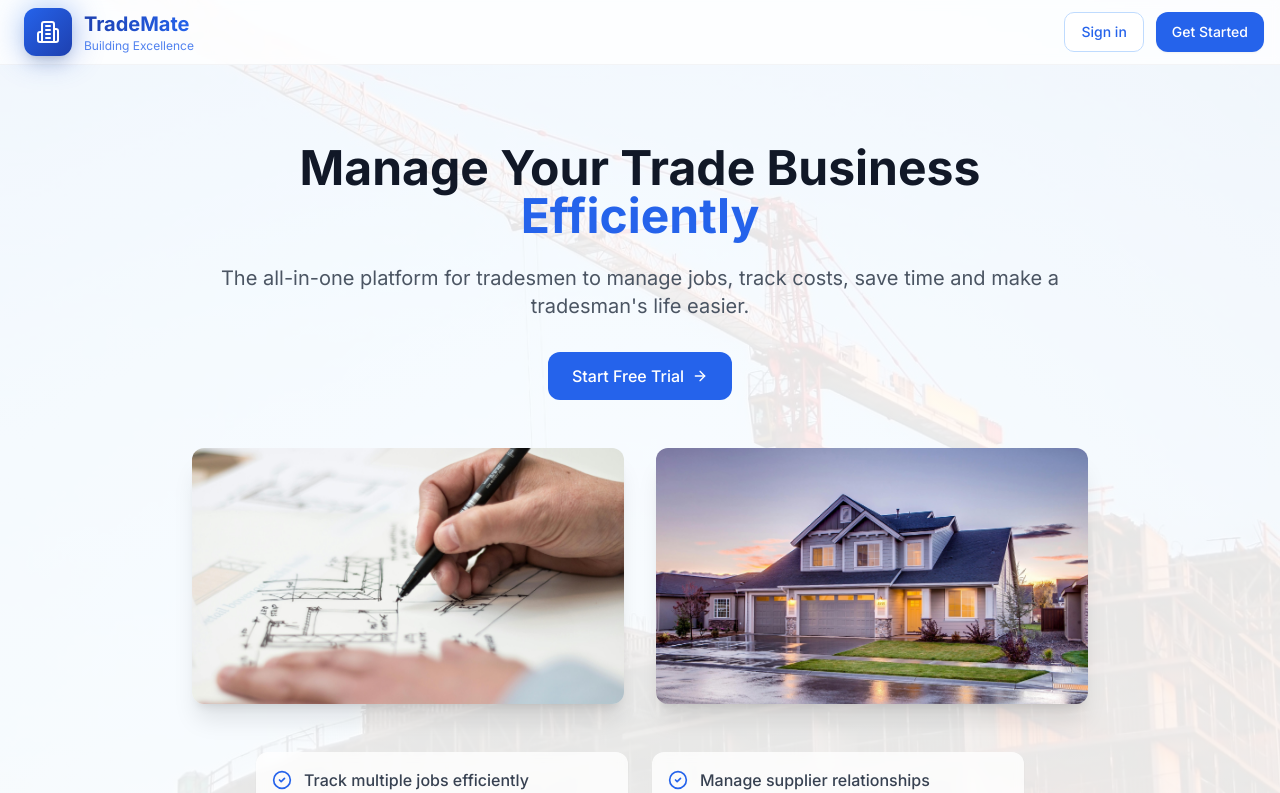
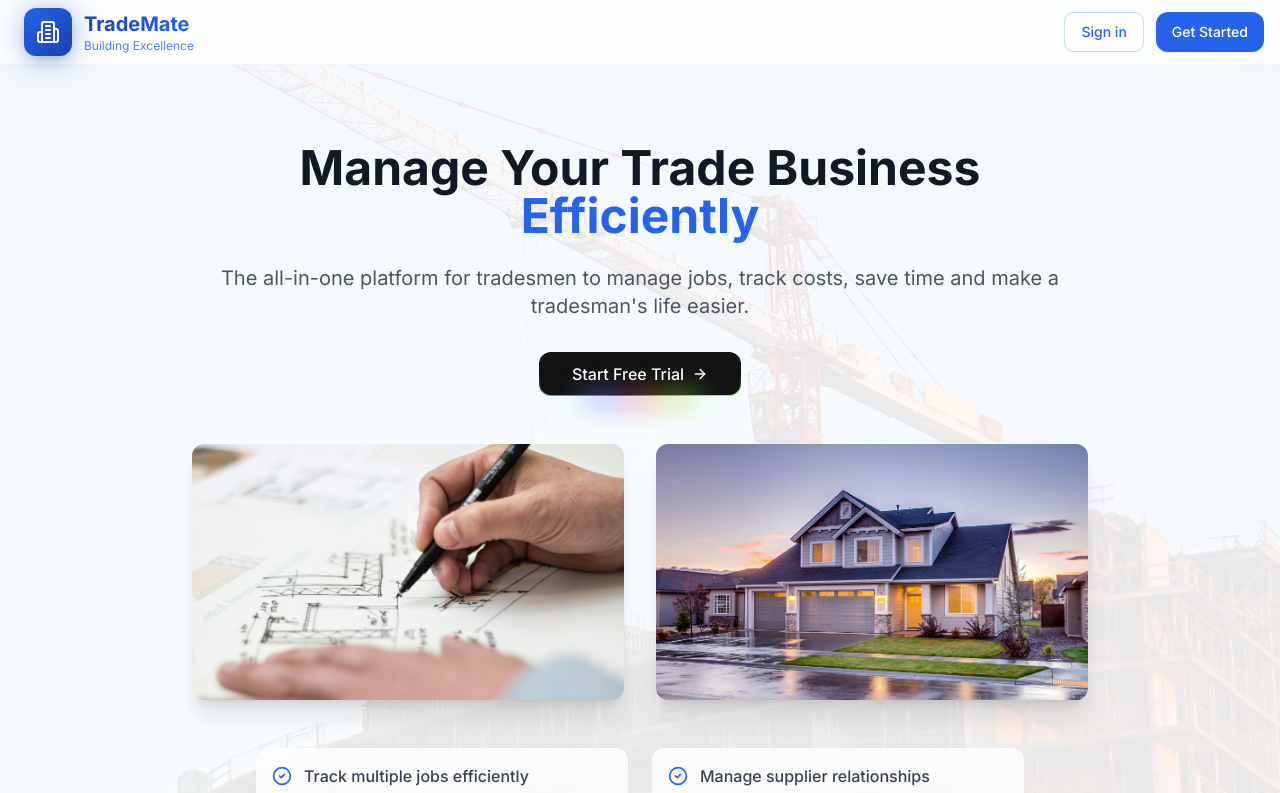
Before and after one commit to bushido33ai/tradework-tracker, a React (Vite) app: page / in a window 1280 px wide. Shown: the top 793 px of the page. Built offline with nearby package versions, Linux system fonts and the light colour scheme; what @supabase/auth-helpers-react would draw is missing.

Commit message:
Replace button with RainbowButton
Updated the button in the specified component to use the newly added RainbowButton for enhanced styling and functionality.
[skip gpt_engineer]

```diff
--- a/src/components/landing/HeroSection.tsx
+++ b/src/components/landing/HeroSection.tsx
@@ -1,5 +1,6 @@
 import { Link } from "react-router-dom";
 import { ArrowRight } from "lucide-react";
+import { RainbowButton } from "@/components/ui/rainbow-button";
 
 interface HeroSectionProps {
   session: any;
@@ -18,22 +19,22 @@ export const HeroSection = ({ session }: HeroSectionProps) => {
 
       <div className="flex justify-center space-x-4 mb-12">
         {session ? (
-          <Link
-            to="/jobs"
-            className="group relative px-6 py-3 bg-primary-600 text-white rounded-lg transition-all duration-300 hover:bg-primary-700 hover:-translate-y-1 hover:shadow-lg font-medium flex items-center space-x-2 animate-fade-in"
-          >
-            <span>Start here to check your jobs</span>
-            <ArrowRight className="w-4 h-4 transition-transform duration-300 group-hover:translate-x-1" />
-            <div className="absolute inset-0 rounded-lg bg-white opacity-0 group-hover:opacity-20 transition-opacity duration-300"></div>
+          <Link to="/jobs">
+            <RainbowButton className="group">
+              <span className="flex items-center space-x-2">
+                <span>Start here to check your jobs</span>
+                <ArrowRight className="w-4 h-4 transition-transform duration-300 group-hover:translate-x-1" />
+              </span>
+            </RainbowButton>
           </Link>
         ) : (
-          <Link
-            to="/register"
-            className="group relative px-6 py-3 bg-primary-600 text-white rounded-lg transition-all duration-300 hover:bg-primary-700 hover:-translate-y-1 hover:shadow-lg font-medium flex items-center space-x-2 animate-fade-in"
-          >
-            <span>Start Free Trial</span>
-            <ArrowRight className="w-4 h-4 transition-transform duration-300 group-hover:translate-x-1" />
-            <div className="absolute inset-0 rounded-lg bg-white opacity-0 group-hover:opacity-20 transition-opacity duration-300"></div>
+          <Link to="/register">
+            <RainbowButton className="group">
+              <span className="flex items-center space-x-2">
+                <span>Start Free Trial</span>
+                <ArrowRight className="w-4 h-4 transition-transform duration-300 group-hover:translate-x-1" />
+              </span>
+            </RainbowButton>
           </Link>
         )}
       </div>
```
